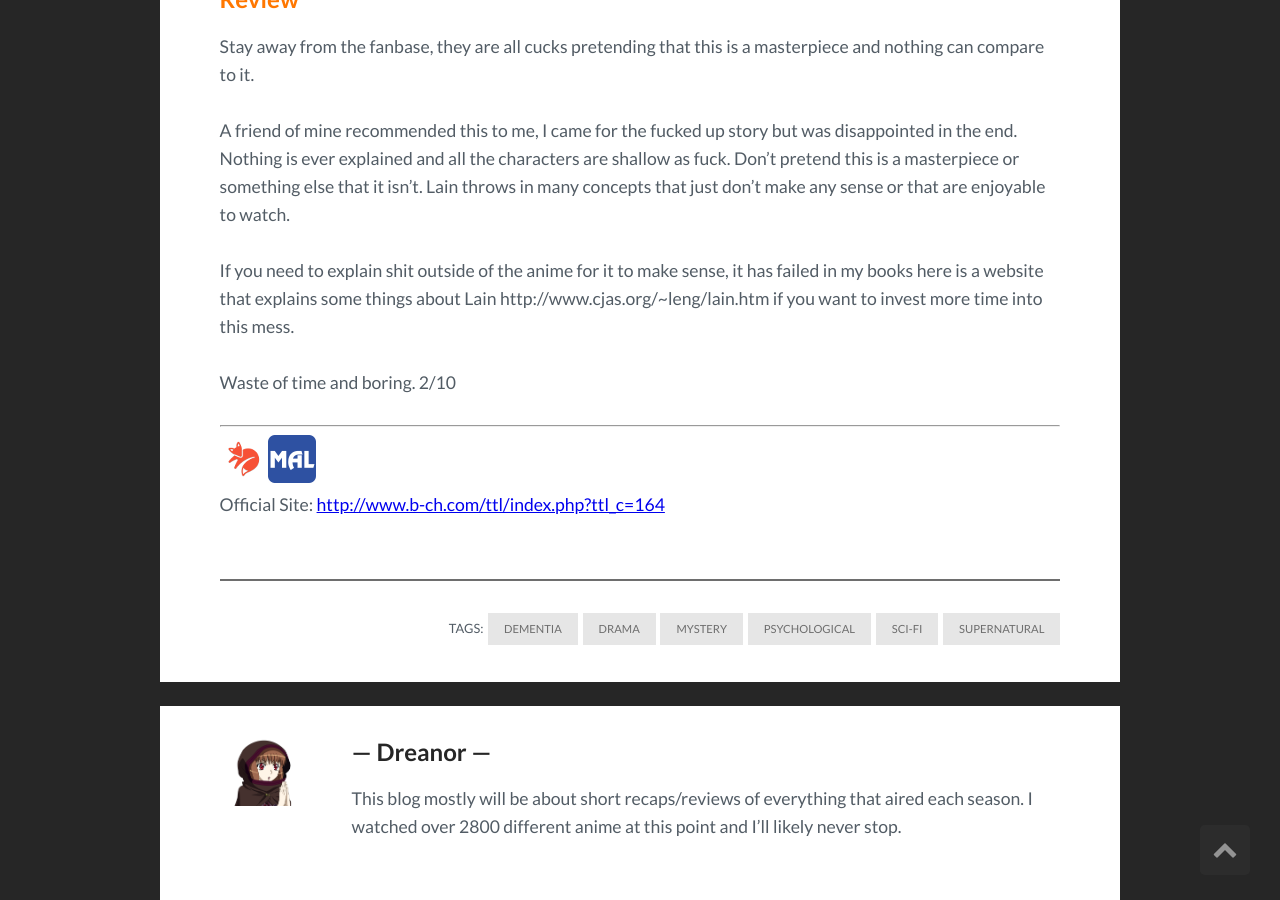
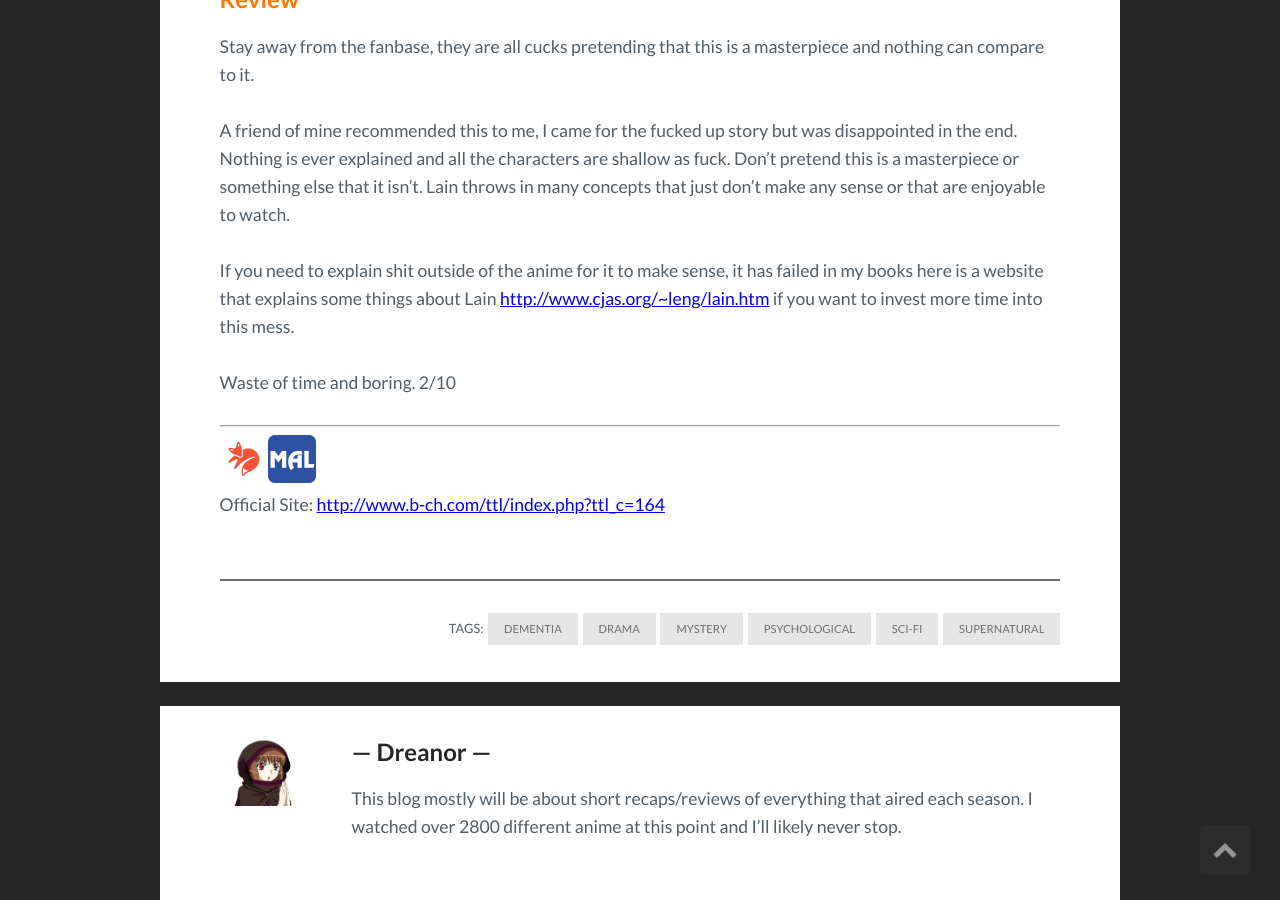
Before and after one commit to DreanorAnime/AnimeReviews, a Jekyll site: the page built from _posts/2020-08-24-serial-experiments-lain.md, in a window 1280 px wide and 900 px high, scrolled down 1271 px. Built offline with Jekyll 4.4.1, drawn with Linux system fonts in a browser that asks for light colours; comment, search, counter and statistics services are not loaded; part of the change alters nothing that is shown.

```diff
--- a/_posts/2020-08-24-serial-experiments-lain.md
+++ b/_posts/2020-08-24-serial-experiments-lain.md
@@ -15,7 +15,7 @@ Stay away from the fanbase, they are all cucks pretending that this is a masterp
 
 A friend of mine recommended this to me, I came for the fucked up story but was disappointed in the end. Nothing is ever explained and all the characters are shallow as fuck. Don't pretend this is a masterpiece or something else that it isn't. Lain throws in many concepts that just don't make any sense or that are enjoyable to watch.
 
-If you need to explain shit outside of the anime for it to make sense, it has failed in my books here is a website that explains some things about Lain http://www.cjas.org/~leng/lain.htm if you want to invest more time into this mess.
+If you need to explain shit outside of the anime for it to make sense, it has failed in my books here is a website that explains some things about Lain [http://www.cjas.org/~leng/lain.htm](http://www.cjas.org/~leng/lain.htm) if you want to invest more time into this mess.
 
 Waste of time and boring. 2/10
 
```
